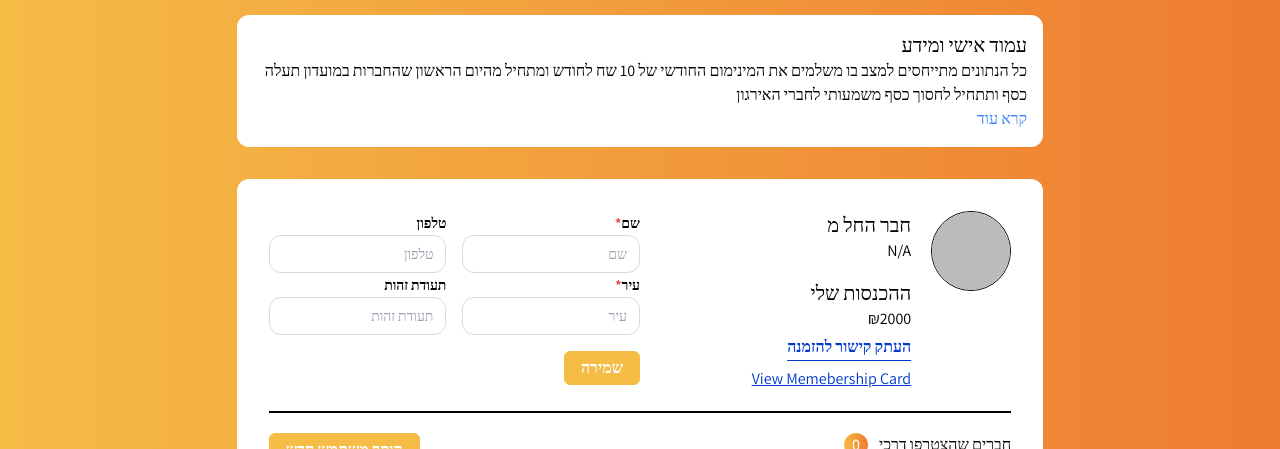
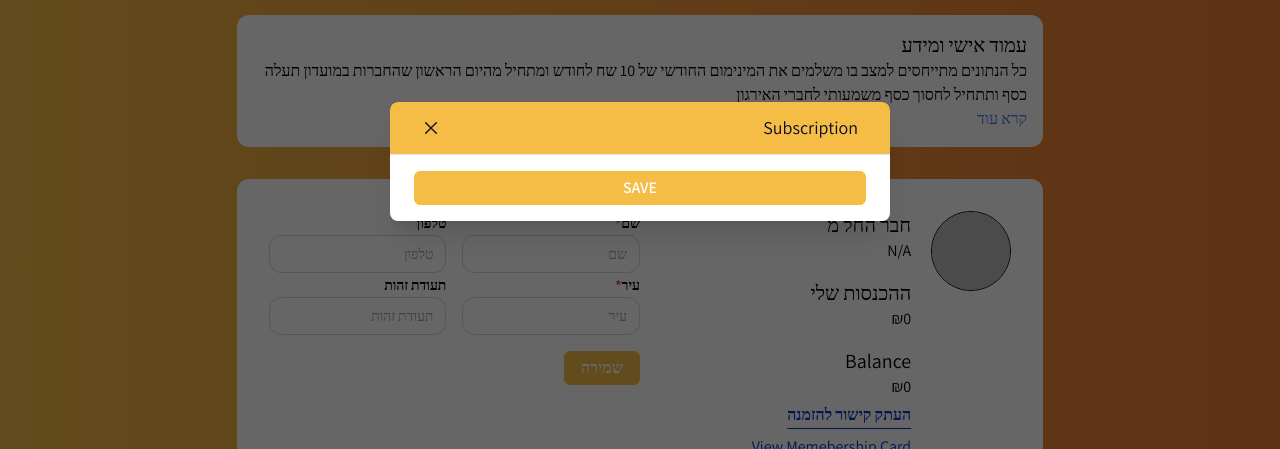
Before and after one commit to whoguri/kulam, a Next.js app: page /profile in a window 1280 px wide. Shown: the part 239-688 px from the top of the page. Built offline with nearby package versions, Linux system fonts and the light colour scheme; no server answers; sample sign-in values are in the browser's storage.

Commit message:
subsription

```diff
--- a/src/app/layout.js
+++ b/src/app/layout.js
@@ -4,7 +4,7 @@ import NextAuthProvider from "../components/auth/Provider";
 import { ToastContainer } from "react-toastify";
 import 'react-toastify/dist/ReactToastify.css';
 import 'react-quill/dist/quill.snow.css'
-
+import GetSubscriptionModal from "@/components/auth/GetSubscriptionModal"
 // export const metadata = {
 //   title: "Create Next App",
 //   description: "Generated by create next app",
@@ -42,6 +42,7 @@ export default function RootLayout({ children }) {
       </head>
       <body className="poppins">
         <NextAuthProvider>
+          <GetSubscriptionModal />
           <ToastContainer className="!z-[9999999]" />
           <div className="md:min-h-[calc(100vh-86px)] min-h-[calc(100vh-140px)] bg-background">
             {children}
--- a/src/components/Pagination.js
+++ b/src/components/Pagination.js
@@ -77,6 +77,7 @@ export default function Pagination(props) {
                     <option value={30}>30</option>
                     <option value={50}>50</option>
                     <option value={100}>100</option>
+                    <option value={500}>500</option>
                 </select>}
             </div>
         </div>
--- a/src/components/UserModal.js
+++ b/src/components/UserModal.js
@@ -171,6 +171,7 @@ export default function UserModal({ onSave, onClose, id }) {
                                 </th>
                                 <th className='py-2 px-3 font-bold text-start align-top text-sm border border-gray-300'>Date</th>
                                 <th className='py-2 px-3 font-bold text-start align-top text-sm border border-gray-300'>Amount</th>
+                                <th className='py-2 px-3 font-bold text-start align-top text-sm border border-gray-300'>Detail</th>
                             </tr>
                         </thead>
                         <tbody> {(pays && pays.length > 0) ? pays.map((e, index) => {
@@ -178,8 +179,9 @@ export default function UserModal({ onSave, onClose, id }) {
                                 <td className='py-2 px-3 md:overflow-hidden border border-gray-300'>{e.type}</td>
                                 <td className='py-2 px-3 border border-gray-300'>{formatDate(Date(), "dd/MM/yyyy")}</td>
                                 <td className='py-2 px-3 md:overflow-hidden border border-gray-300'>{e.amount}</td>
+                                <td className='py-2 px-3 md:overflow-hidden border border-gray-300'>{e.details}</td>
                             </tr>
-                        }) : <tr><td colSpan={3} className='text-center'><NoData /></td></tr>}
+                        }) : <tr><td colSpan={4} className='text-center'><NoData /></td></tr>}
                         </tbody>
                     </table>
                 </div>
--- /dev/null
+++ b/src/components/auth/GetSubscriptionModal.js
@@ -0,0 +1,48 @@
+"use client"
+import { useSession } from 'next-auth/react'
+import React, { useEffect, useState } from 'react'
+import Modal from '../Modal'
+import axios from 'axios'
+import { endOfDay, endOfMonth } from 'date-fns'
+import { toast } from 'react-toastify'
+import { getError } from 'helper'
+
+function GetSubscriptionModal() {
+    const { data, status, update } = useSession()
+    const subscriptions = data?.user?.subscriptions || []
+    const [open, setOpen] = useState(false)
+    const [sending, setSending] = useState(false)
+
+    useEffect(() => {
+        if (status === "authenticated" && subscriptions.length === 0) {
+            setOpen(true)
+        }
+    }, [status])
+
+    if (!open) {
+        return null
+    }
+
+    const onSubscribe = async () => {
+        try {
+            let res = await axios.post(`api/auth/subscription`, { date: new Date(), expiry: (endOfDay(endOfMonth(new Date()))) })
+            if (res.status === 201) {
+                toast.success("Subscribed Successfully")
+                window.location.reload()
+            }
+        } catch (error) {
+            console.log(error)
+            toast.error(getError(error))
+        }
+    }
+    return (<Modal title="Subscription">
+        <div>
+
+        </div>
+        <button type='button' disabled={sending} onClick={() => { onSubscribe() }}
+            className='bg-primary px-4 py-1 border border-primary text-white rounded-md text-base uppercase hover:bg-white hover:text-primary font-semibold'>Save</button>
+    </Modal>
+    )
+}
+
+export default GetSubscriptionModal
--- a/src/components/auth/Profile.js
+++ b/src/components/auth/Profile.js
@@ -296,7 +296,11 @@ function Profile() {
                   <div className="capitalize md:text-xl text-base mt-4">
                     ההכנסות שלי
                   </div>
-                  <div className="capitalize md:text-base text-sm">₪2000</div>
+                  <div className="capitalize md:text-base text-sm">₪{user?.total || 0}</div>
+                  <div className="capitalize md:text-xl text-base mt-4">
+                    Balance
+                  </div>
+                  <div className="capitalize md:text-base text-sm">₪{user?.balance || 0}</div>
                   <button
                     type="button"
                     onClick={() => {
```
